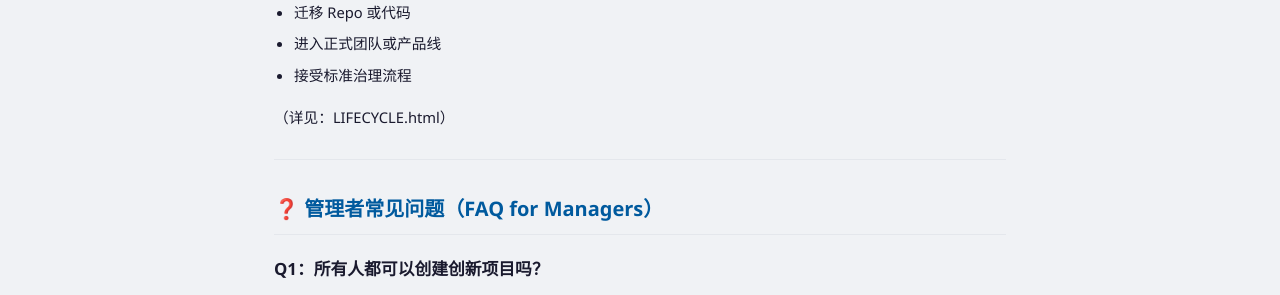
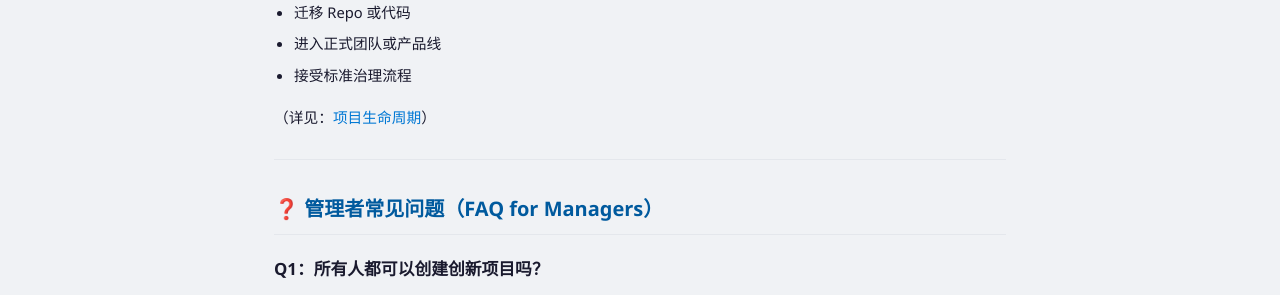
Before and after one commit to gcr-garage-innovation/innovation-playbook, a Jekyll site: the page built from GOVERNANCE.md, in a window 1280 px wide and 900 px high, scrolled down 2465 px. Shown: the part 153-448 px from the top of the window. Built offline with Jekyll 4.4.1, drawn with Linux system fonts in a browser that asks for light colours.

Commit message:
fix: GOVERNANCE 中 LIFECYCLE 引用改为可点击链接
Co-authored-by: Copilot <223556219+Copilot@users.noreply.github.com>

```diff
--- a/GOVERNANCE.md
+++ b/GOVERNANCE.md
@@ -104,7 +104,7 @@ Graduation 指的是：
 - 进入正式团队或产品线
 - 接受标准治理流程
 
-（详见：LIFECYCLE.html）
+（详见：[项目生命周期](LIFECYCLE.html)）
 
 ---
 
```
Also changed, not shown: docs/GOVERNANCE.md (+1 -1 lines).
